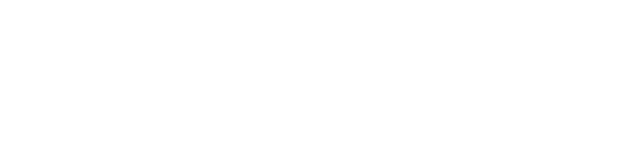
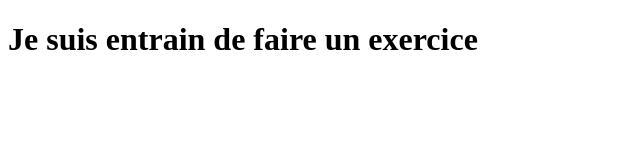
Before and after one commit to 240100/git-mon-cv, a plain HTML site: page index.html in a window 1280 px wide. Shown: the whole page, without its empty margins (0-640 px from the left). Drawn offline with Linux system fonts and the light colour scheme.

Commit message:
mise en place de la section description

```diff
--- a/index.html
+++ b/index.html
@@ -7,6 +7,6 @@
     <title>Document</title>
 </head>
 <body>
-
+    <h1>Je suis entrain de faire un exercice</h1>
 </body>
 </html>
```
